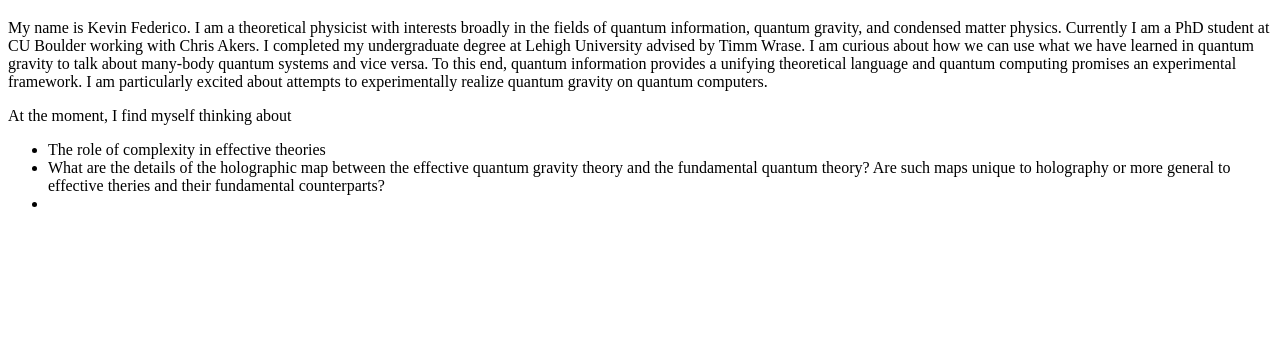
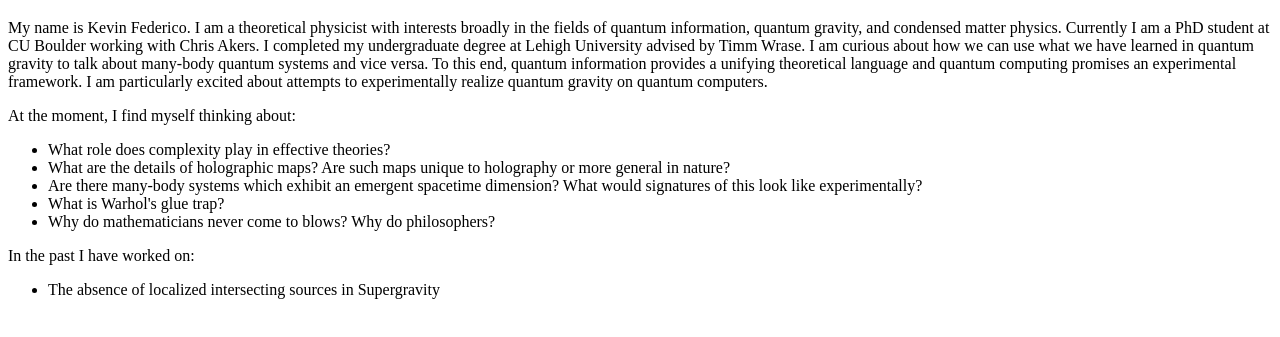
Before and after one commit to kfed0408/kfed0408.github.io, a plain HTML site: page index.html in a window 1280 px wide. Shown: the part 61-398 px from the top of the page. Drawn offline with Linux system fonts and the light colour scheme.

Commit message:
Update index.html

```diff
--- a/index.html
+++ b/index.html
@@ -12,11 +12,19 @@
     realize quantum gravity on quantum computers.
 </p>
 
-<p>At the moment, I find myself thinking about</p>
+<p>At the moment, I find myself thinking about:</p>
 <ul>
-    <li>The role of complexity in effective theories</li>
-    <li> What are the details of the holographic map between the effective quantum gravity theory and the fundamental quantum theory? Are such maps unique to holography or more general to effective theries and their fundamental counterparts? </li>
-    <li></li>
+    <li>What role does complexity play in effective theories?</li>
+    <li>What are the details of holographic maps? Are such maps unique to holography or more general in nature? </li>
+    <li>Are there many-body systems which exhibit an emergent spacetime dimension? What would signatures of this look like experimentally?</li>
+    <li>What is Warhol's glue trap?</li>
+    <li>Why do mathematicians never come to blows? Why do philosophers?</li>
   </ul>
+<p>
+    In the past I have worked on:
+<ul>
+    <li>The absence of localized intersecting sources in Supergravity  <a href=https://arxiv.org/pdf/2403.09873></a> </li>
+</ul>
+</p>
 </body>
 </html>
```
